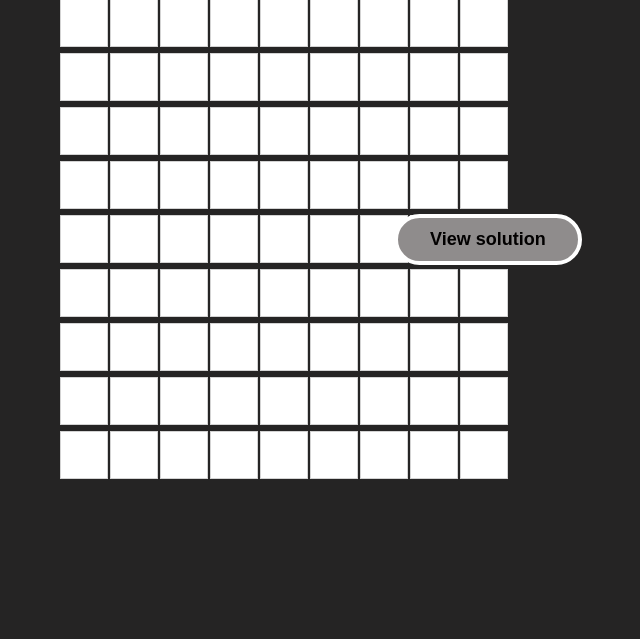
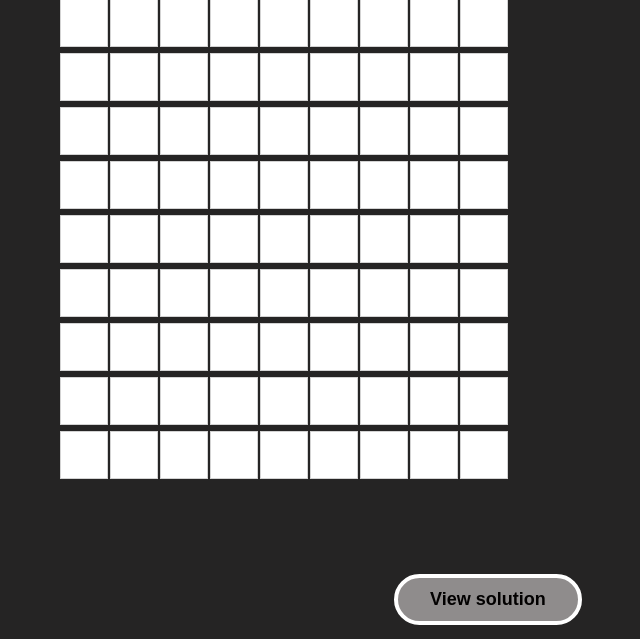
Before and after one commit to rasik-nep/Sudoku-solver, a PHP site: page /solve/input.html in a window 1280 px wide. Shown: the part 161-800 px from the top of the page, without its empty margins (197-837 px from the left). Run offline with PHP 8.4, Linux system fonts and the light colour scheme.

Commit message:
Update style.css

```diff
--- a/solve/style.css
+++ b/solve/style.css
@@ -132,7 +132,7 @@ h2 {
 .bn3637 {
   position: fixed;
   left: 45%;
-  top: 20em;
+  top: 90%;
   display: inline-flex;
   align-items: center;
   justify-content: center;
```
